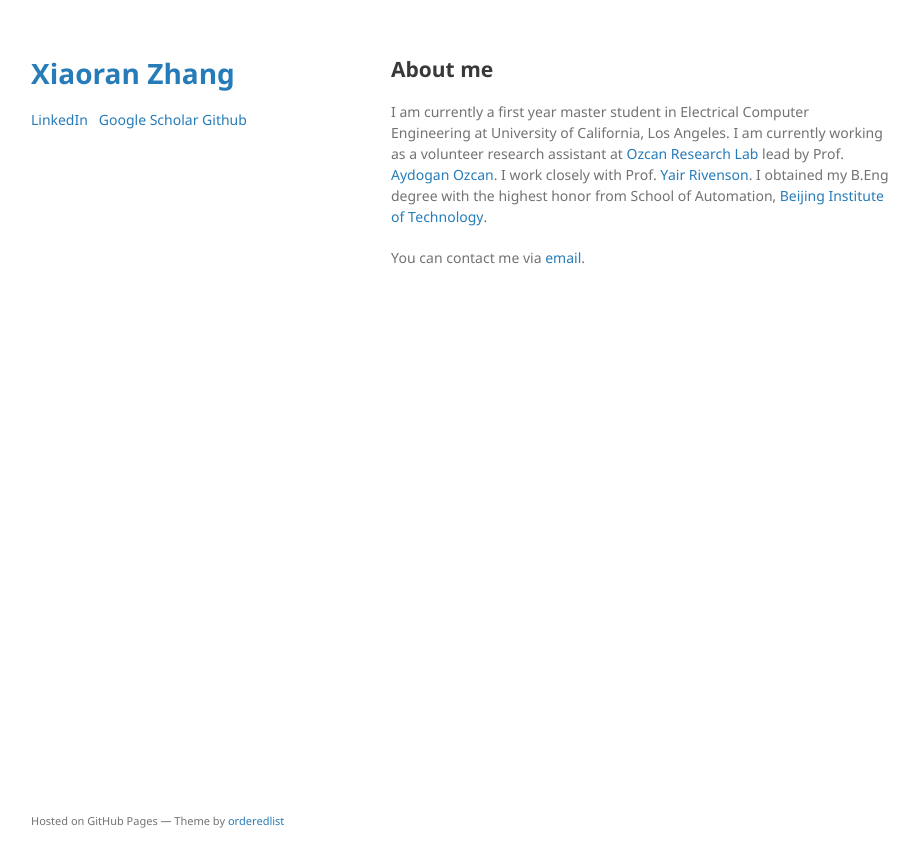
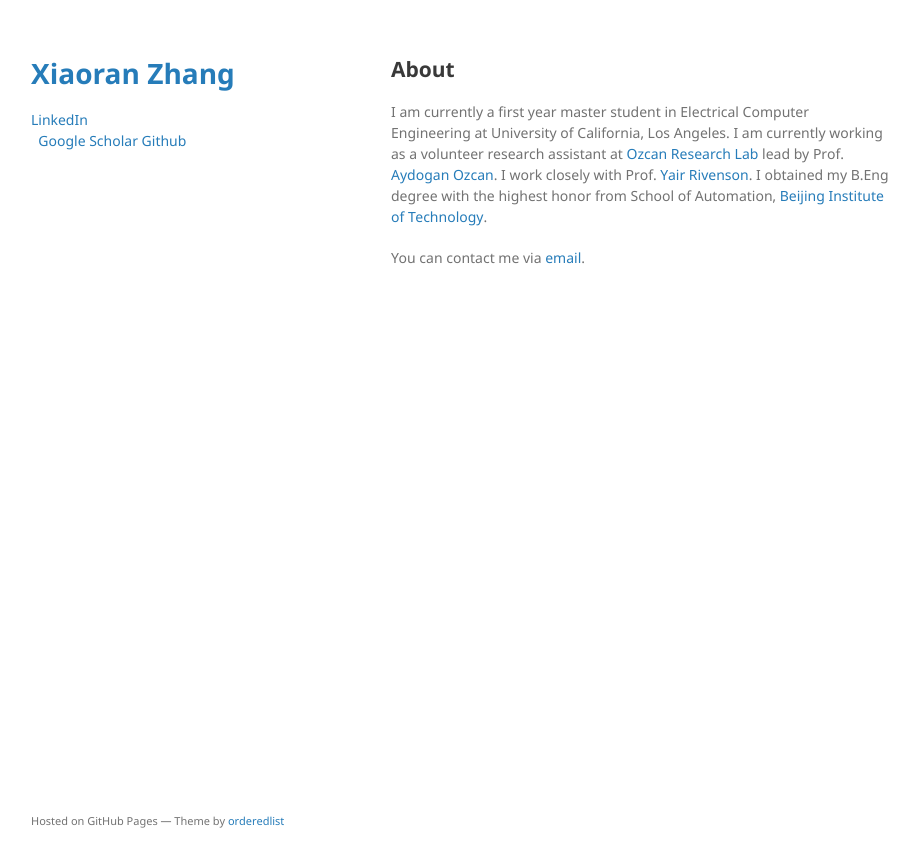
Before and after one commit to Voldemort108X/xrzhang, a Jekyll site: the page built from index.md, in a window 1280 px wide. Shown: the top 867 px of the page, without its empty margins (179-1098 px from the left). Built offline with Jekyll 4.4.1, drawn with Linux system fonts in a browser that asks for light colours; our own code applies the rules of GitHub Pages for plain Markdown files.

Commit message:
test format

```diff
--- a/_layouts/default.html
+++ b/_layouts/default.html
@@ -25,15 +25,15 @@
           {% if site.linkedin %}
           <a href="http://linkedin.com/in/{{ site.owner.linkedin }}" class="author-social" target="_blank"><i class="fa fa-linkedin-square"></i> LinkedIn</a>
           {% endif %}
+        </div>
+        {% if site.google_scholar %}
+        <a href="http://scholar.google.es/citations?user={{ site.owner.google_scholar }}" class="author-social" target="_blank"><i class="ai ai-google-scholar-square"></i>&nbsp; Google Scholar</a>
+        {% endif %}
 
-          {% if site.google_scholar %}
-          <a href="http://scholar.google.es/citations?user={{ site.owner.google_scholar }}" class="author-social" target="_blank"><i class="ai ai-google-scholar-square"></i>&nbsp; Google Scholar</a>
-          {% endif %}
+        {% if site.github %}
+        <a href="http://github.com/{{ site.owner.github }}" class="author-social" target="_blank"><i class="fa fa-github-square"></i> Github</a>
+        {% endif %}
 
-          {% if site.github %}
-          <a href="http://github.com/{{ site.owner.github }}" class="author-social" target="_blank"><i class="fa fa-github-square"></i> Github</a>
-          {% endif %}
-        </div>
 
         {% if site.github.is_user_page %}
         <p class="view"><a href="{{ site.github.owner_url }}">View My GitHub Profile</a></p>
--- a/index.md
+++ b/index.md
@@ -2,7 +2,7 @@
 layout: default
 ---
 
-## About me
+## About
 
 I am currently a first year master student in Electrical Computer Engineering at University of California, Los Angeles. I am currently working as a volunteer research assistant at [Ozcan Research Lab](https://innovate.ee.ucla.edu/) lead by Prof. [Aydogan Ozcan](https://www.ee.ucla.edu/aydogan-ozcan/). I work closely with Prof. [Yair Rivenson](https://www.ee.ucla.edu/yair%20rivenson/). I obtained my B.Eng degree with the highest honor from School of Automation, [Beijing Institute of Technology](http://www.bit.edu.cn/).
 
```
